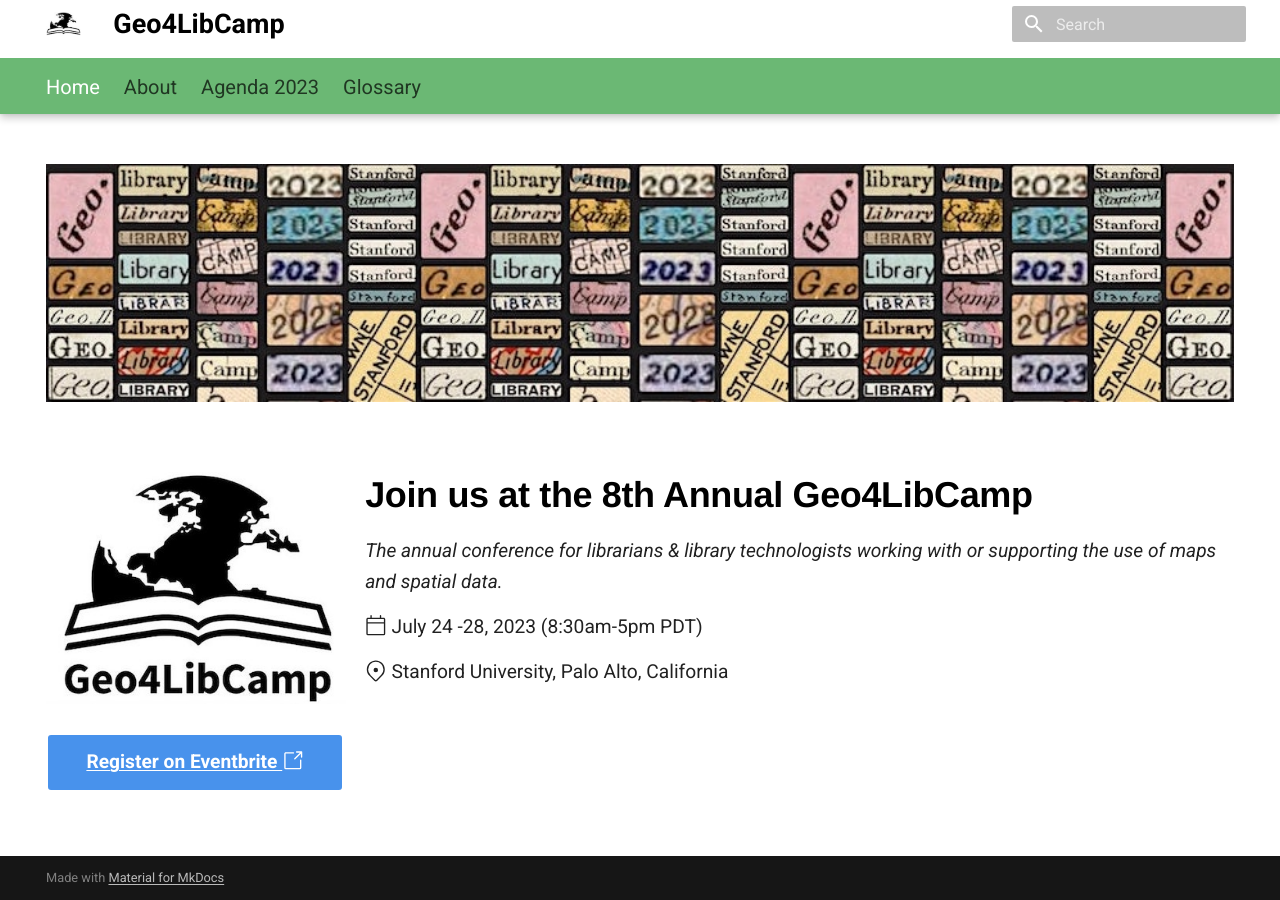
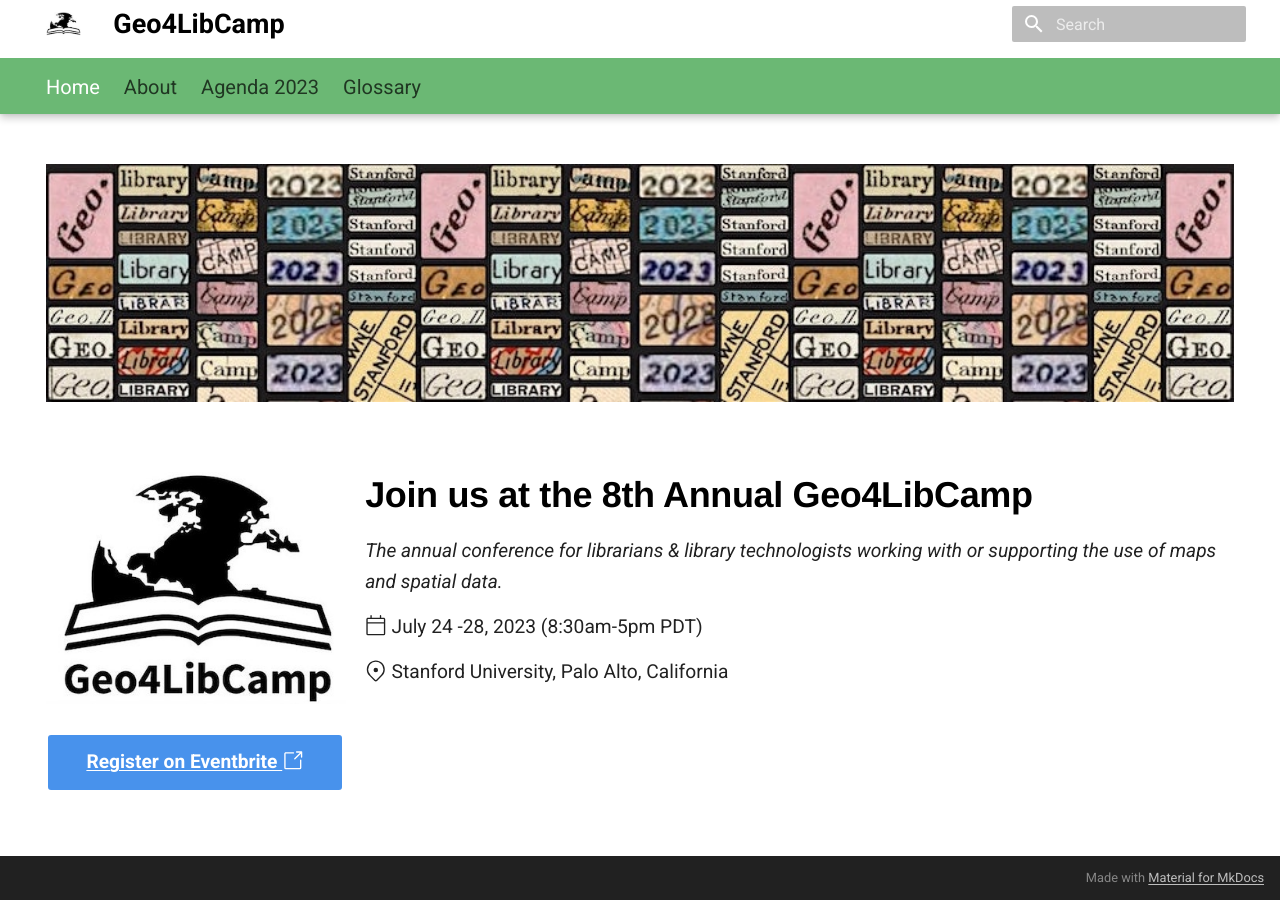
Before and after one commit to geo4lib/geo4libcamp-website, an MkDocs documentation site: the page built from docs/index.md, in a window 1280 px wide. Built offline with MkDocs 1.6.1 and Material for MkDocs 9.7.7, drawn with Linux system fonts in a browser that asks for light colours.

Commit message:
moved partial

```diff
--- a/docs/stylesheets/extra.css
+++ b/docs/stylesheets/extra.css
@@ -136,6 +136,7 @@
 }
  */
 
+
 /* table reader */
 
 th, td {
--- a/mkdocs.yml
+++ b/mkdocs.yml
@@ -1,6 +1,7 @@
 site_name: Geo4LibCamp
 theme:
   name: material
+  custom_dir: overrides
   logo: images/logo-no-text.jpg
   favicon: images/favicon.png
   palette:
--- /dev/null
+++ b/overrides/partials/footer.html
@@ -0,0 +1,36 @@
+<!--
+  Copyright (c) 2016-2023 Martin Donath <martin.donath@squidfunk.com>
+
+  Permission is hereby granted, free of charge, to any person obtaining a copy
+  of this software and associated documentation files (the "Software"), to
+  deal in the Software without restriction, including without limitation the
+  rights to use, copy, modify, merge, publish, distribute, sublicense, and/or
+  sell copies of the Software, and to permit persons to whom the Software is
+  furnished to do so, subject to the following conditions:
+
+  The above copyright notice and this permission notice shall be included in
+  all copies or substantial portions of the Software.
+
+  THE SOFTWARE IS PROVIDED "AS IS", WITHOUT WARRANTY OF ANY KIND, EXPRESS OR
+  IMPLIED, INCLUDING BUT NOT LIMITED TO THE WARRANTIES OF MERCHANTABILITY,
+  FITNESS FOR A PARTICULAR PURPOSE AND NON-INFRINGEMENT. IN NO EVENT SHALL THE
+  AUTHORS OR COPYRIGHT HOLDERS BE LIABLE FOR ANY CLAIM, DAMAGES OR OTHER
+  LIABILITY, WHETHER IN AN ACTION OF CONTRACT, TORT OR OTHERWISE, ARISING
+  FROM, OUT OF OR IN CONNECTION WITH THE SOFTWARE OR THE USE OR OTHER DEALINGS
+  IN THE SOFTWARE.
+-->
+
+<!-- Footer -->
+<footer class="md-footer">
+  <!-- Further information -->
+  <div class="md-footer-meta md-typeset" >
+    <div class="md-footer-meta__inner md-grid" style="float:right;">
+      {% include "partials/copyright.html" %}
+
+      <!-- Social links -->
+      {% if config.extra.social %}
+        {% include "partials/social.html" %}
+      {% endif %}
+    </div>
+  </div>
+</footer>
```
